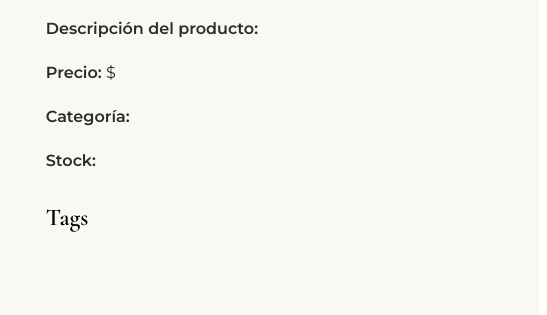
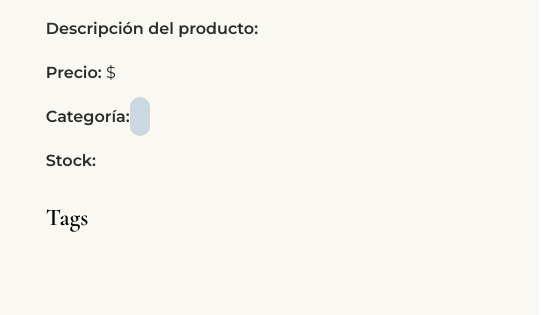
Before and after one commit to sgaribaldi-eng/copiatrabajointegrador, a plain HTML site: page product.html in a window 1280 px wide. Shown: the part 324-639 px from the top of the page, 733-1280 px from the left. Drawn offline with nearby package versions, Linux system fonts and the light colour scheme; no server answers.

Commit message:
css category

```diff
--- a/css/style.css
+++ b/css/style.css
@@ -543,6 +543,14 @@
                     display: flex;
                     align-items: flex-start;
                 }
+
+                #categoriaProducto{
+                    text-decoration: none;
+                    color: black;
+                    background-color:#cbd8df;
+                    padding: 10px;
+                    border-radius: 10px;
+                }
         /* productoespecifico */
                 .productoespecifico {
                     display: flex;
```
